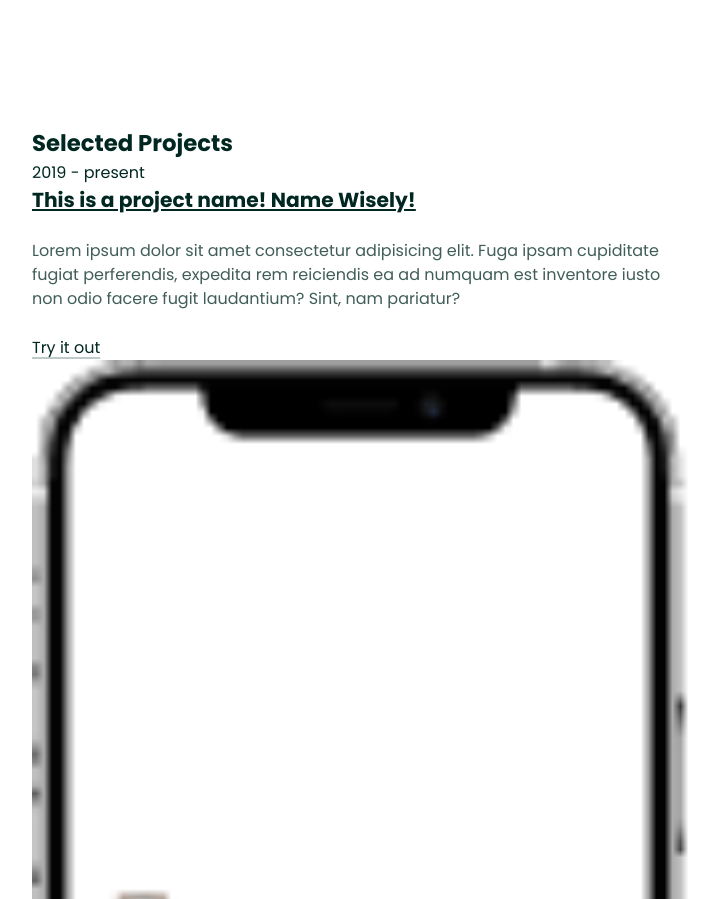
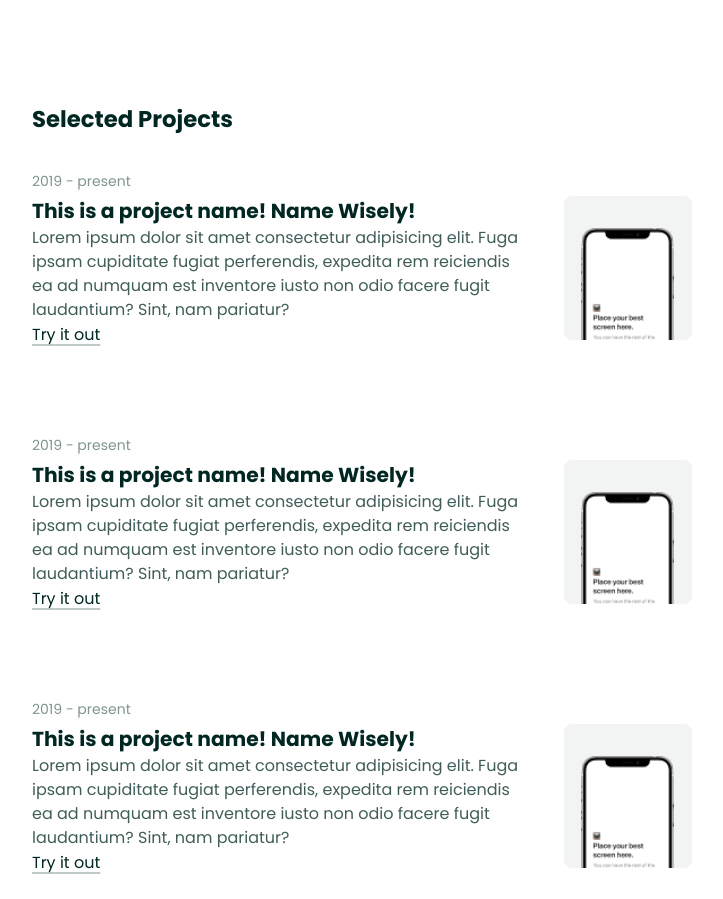
Before and after one commit to codebysiam/monocraft, a plain HTML site: page index.html in a window 1280 px wide. Shown: the part 726-1625 px from the top of the page, without its empty margins (278-1001 px from the left). Drawn offline with Linux system fonts and the light colour scheme.

Commit message:
feat: complete the design of showcase sections

```diff
--- a/style.css
+++ b/style.css
@@ -45,11 +45,11 @@ p {
     font-size: 1rem;
     line-height: 1.5;
     color: var(--black-75);
-    margin: 1.5rem 0;
 }
 
 a {
     color: inherit;
+    text-decoration: none;
 }
 
 .container {
@@ -130,3 +130,46 @@ a.underlined {
     text-decoration-thickness: 2px;
     text-decoration-color: var(--black-25);
 }
+
+section.showcase {
+    display: flex;
+    flex-direction: column;
+    gap: 2rem;
+}
+
+.showcase .card {
+    display: flex;
+    gap: 2rem;
+    margin-bottom: 2rem;
+}
+
+.showcase .card .text-content {
+    flex: 1;
+}
+
+.card .text-content h5 a:hover {
+    text-decoration: underline;
+}
+
+.card .text-content .date {
+    display: inline-block;
+    font-size: 0.875rem;
+    color: var(--black-50);
+    margin-bottom: 0.25rem;
+}
+
+.showcase .card .image-content {
+    width: 8rem;
+    height: 9rem;
+    background: var(--black-5);
+    border-radius: 0.5rem;
+    overflow: hidden;
+    margin: 1.75rem 0;
+}
+
+.showcase .card .image-content img {
+    width: 100%;
+    height: 100%;
+    object-fit: contain;
+    object-position: center 2rem;
+}
```
